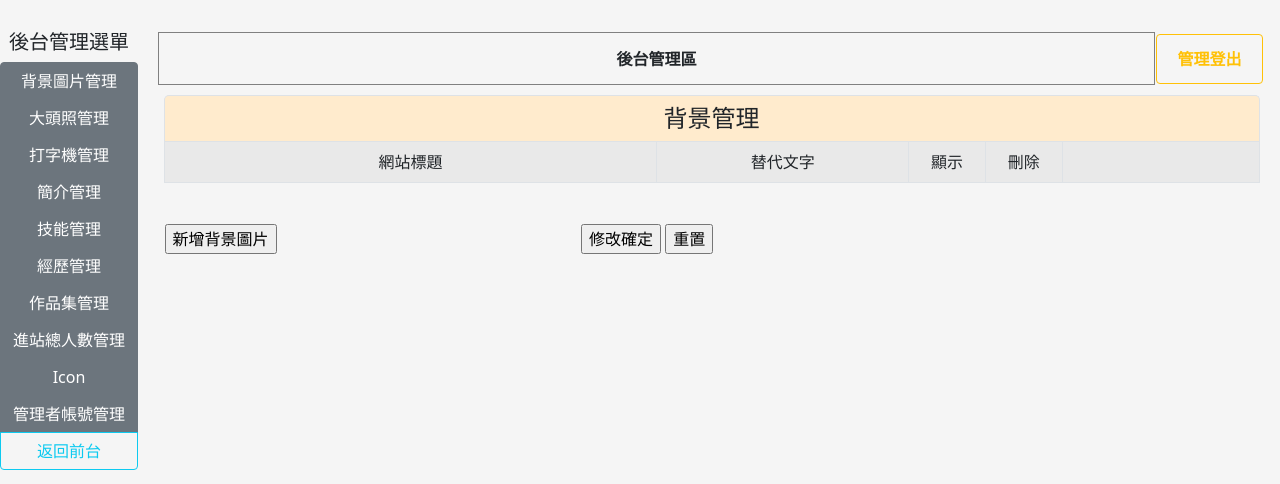
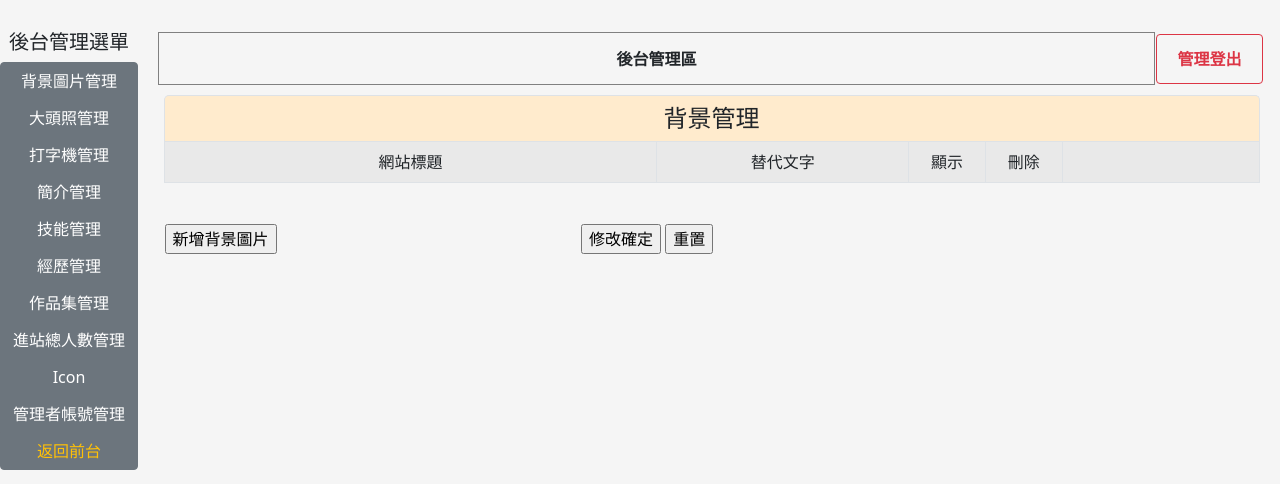
Before and after one commit to redtea227/resume_backend, a PHP site: page /backend.php in a window 1280 px wide. Shown: the top 484 px of the page. Run offline with PHP 8.4, Linux system fonts and the light colour scheme; the visitor is signed in with stand-in values (Sample User, id 1); data that the repository does not hold is empty.

Commit message:
backend color

```diff
--- a/backend.php
+++ b/backend.php
@@ -60,7 +60,7 @@ if (!isset($_SESSION['admin'])) {
             <a href="?do=total" class="btn btn-secondary text-decoration-none">進站總人數管理</a>
             <a href="?do=icon" class="btn btn-secondary text-decoration-none">Icon</a>
             <a href="?do=admin" class="btn btn-secondary text-decoration-none">管理者帳號管理</a>
-            <a href="index.php" class="btn btn-outline-info text-decoration-none">返回前台</a>
+            <a href="index.php" class="btn btn-secondary text-warning text-decoration-none">返回前台</a>
           </div>
         </div>
         <div class="dbor" style="margin:3px; width:95%; height:11%; line-height:45px;">
@@ -72,8 +72,8 @@ if (!isset($_SESSION['admin'])) {
         <table width="100%">
           <tbody>
             <tr>
-              <td style="width:90%;font-weight:800;" class="text-center border-1">後台管理區</td>
-              <td><button onclick="location.replace(&#39;api/logout.php&#39;)" style="width:99%; margin-right:2px; height:50px;" class="btn btn-outline-warning fw-bold">管理登出</button></td>
+              <td style="width:90%;" class="text-center border-1 fw-bold">後台管理區</td>
+              <td><button onclick="location.replace(&#39;api/logout.php&#39;)" style="width:99%; margin-right:2px; height:50px;" class="btn btn-outline-danger fw-bold">管理登出</button></td>
             </tr>
           </tbody>
         </table>
--- a/base.php
+++ b/base.php
@@ -41,9 +41,9 @@ $hs=[
         "admin"=>"管理者帳號"
     ];
 class DB{
-    private $dsn="mysql:host=localhost;charset=utf8;dbname=resume";
-    private $root='root';
-    private $password='12345';
+    private $dsn="mysql:host=localhost;charset=utf8;dbname=s1100217";
+    private $root='s1100217';
+    private $password='s1100217';
     private $table;
     private $pdo;
 
```
Also changed, not shown: doc/resume_plan.txt (deleted).
